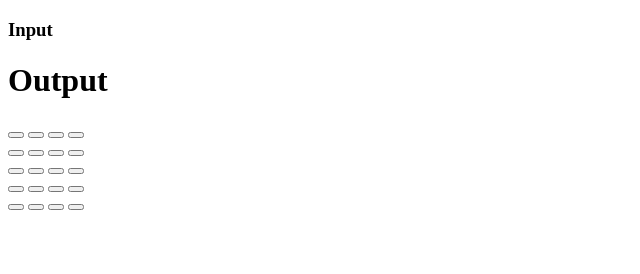
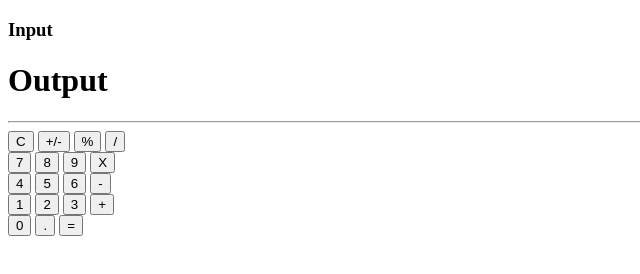
Before and after one commit to chriskokc/calculator-web, a plain HTML site: page index.html in a window 1280 px wide. Shown: the whole page, without its empty margins (0-640 px from the left). Drawn offline with Linux system fonts and the light colour scheme.

Commit message:
added content to the buttons and identified different classes.

```diff
--- a/index.html
+++ b/index.html
@@ -18,37 +18,37 @@
                 <h3>Input</h3>
                 <h1>Output</h1>
             </div>
+            <hr class="calculator__divider">
             <div class="calculator__container">
                 <div class="calculator__keypads">
                     <div class="calculator__first-row">
-                        <button></button>
-                        <button></button>
-                        <button></button>
-                        <button></button>
+                        <button class="calculator__btn calculator__btn--functional">C</button>
+                        <button class="calculator__btn calculator__btn--functional">+/-</button>
+                        <button class="calculator__btn calculator__btn--functional">%</button>
+                        <button class="calculator__btn calculator__btn--functional">/</button>
                     </div>
                     <div class="calculator__second-row">
-                        <button></button>
-                        <button></button>
-                        <button></button>
-                        <button></button>
+                        <button class="calculator__btn">7</button>
+                        <button class="calculator__btn">8</button>
+                        <button class="calculator__btn">9</button>
+                        <button class="calculator__btn calculator__btn--functional">X</button>
                     </div>
                     <div class="calculator__third-row">
-                        <button></button>
-                        <button></button>
-                        <button></button>
-                        <button></button>
+                        <button class="calculator__btn">4</button>
+                        <button class="calculator__btn">5</button>
+                        <button class="calculator__btn">6</button>
+                        <button class="calculator__btn calculator__btn--functional">-</button>
                     </div>
                     <div class="calculator__forth-row">
-                        <button></button>
-                        <button></button>
-                        <button></button>
-                        <button></button>
+                        <button class="calculator__btn">1</button>
+                        <button class="calculator__btn">2</button>
+                        <button class="calculator__btn">3</button>
+                        <button class="calculator__btn calculator__btn--functional">+</button>
                     </div>
                     <div class="calculator__fifth-row">
-                        <button></button>
-                        <button></button>
-                        <button></button>
-                        <button></button>
+                        <button class="calculator__btn calculator__btn--stretch">0</button>
+                        <button class="calculator__btn">.</button>
+                        <button class="calculator__btn calculator__btn--standout">=</button>
                     </div>
 
                 </div>
```
